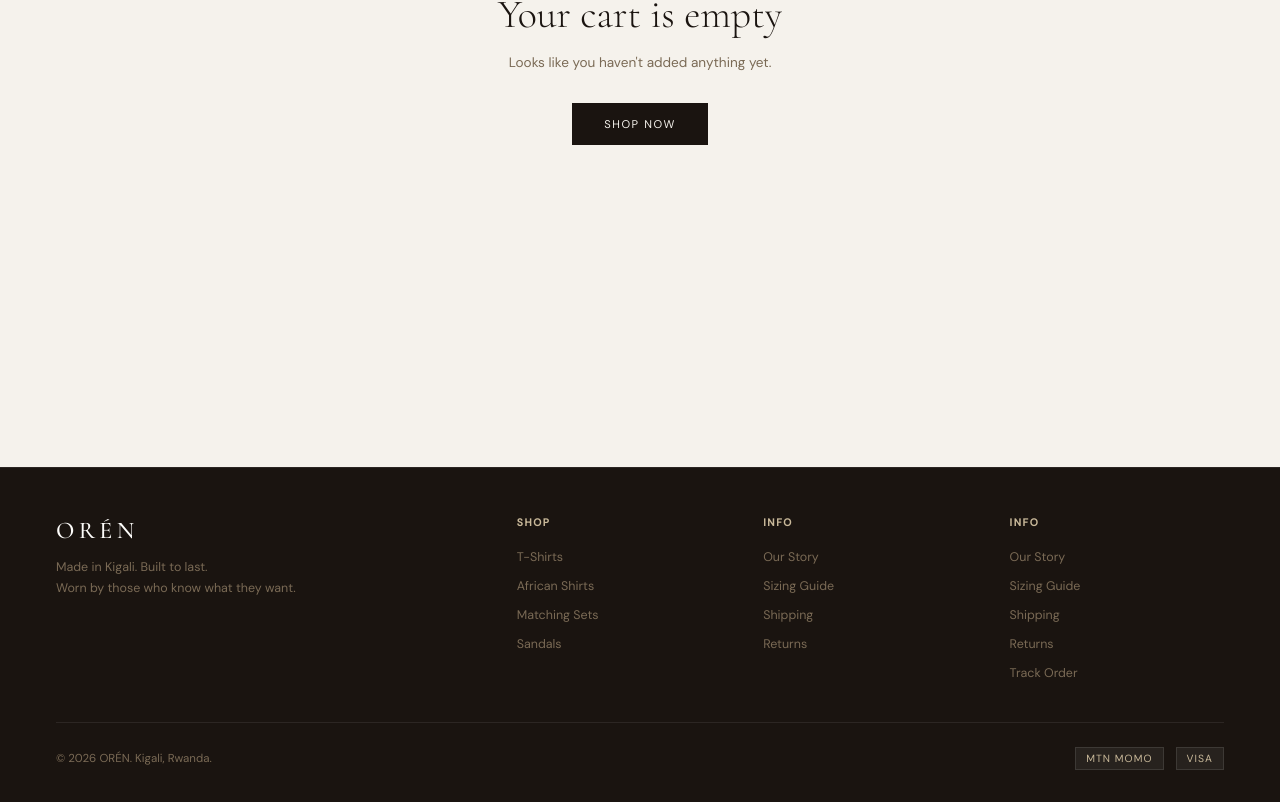
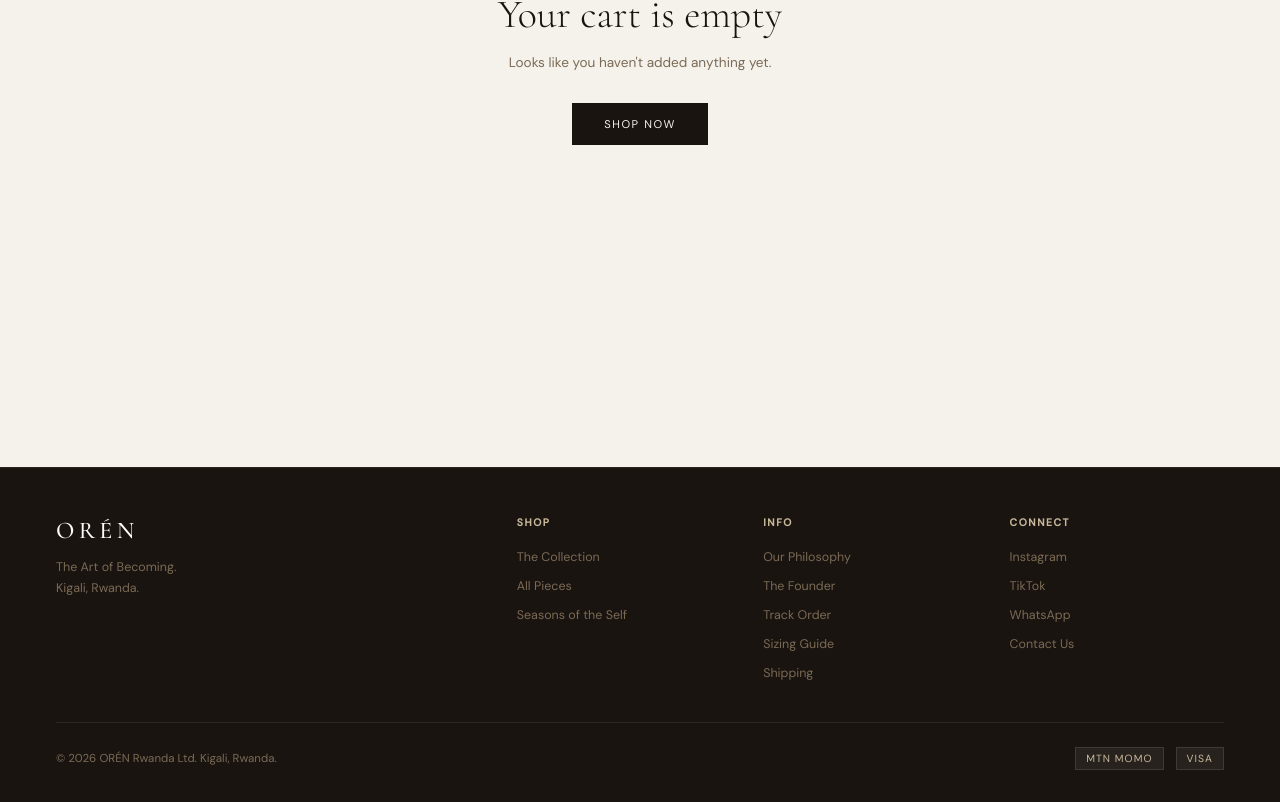
Before and after one commit to Nziza21/oren-store, a React (Vite) app in the folder client/: page /cart in a window 1280 px wide. Shown: the part 333-1135 px from the top of the page. Built offline with nearby package versions, Linux system fonts and the light colour scheme.

Commit message:
feat: ORÉN rebrand — Seasons of the Self, new logo, favicon, philosophy copy

```diff
--- a/client/src/components/Footer.jsx
+++ b/client/src/components/Footer.jsx
@@ -1,42 +1,43 @@
+import { Link } from 'react-router-dom'
+
 const Footer = () => {
   return (
     <footer className="footer">
       <div className="footer-grid">
         <div className="footer-brand">
           <span className="footer-logo">ORÉN</span>
-          <p>Made in Kigali. Built to last.<br />Worn by those who know what they want.</p>
+          <p>The Art of Becoming.<br />Kigali, Rwanda.</p>
         </div>
         <div className="footer-col">
           <h4>Shop</h4>
           <ul>
-            <li><a href="#">T-Shirts</a></li>
-            <li><a href="#">African Shirts</a></li>
-            <li><a href="#">Matching Sets</a></li>
-            <li><a href="#">Sandals</a></li>
+            <li><Link to="/collections">The Collection</Link></li>
+            <li><Link to="/shop">All Pieces</Link></li>
+            <li><Link to="/collections">Seasons of the Self</Link></li>
           </ul>
         </div>
         <div className="footer-col">
           <h4>Info</h4>
           <ul>
-            <li><a href="#">Our Story</a></li>
+            <li><Link to="/our-story">Our Philosophy</Link></li>
+            <li><Link to="/founders">The Founder</Link></li>
+            <li><Link to="/track">Track Order</Link></li>
             <li><a href="#">Sizing Guide</a></li>
             <li><a href="#">Shipping</a></li>
-            <li><a href="#">Returns</a></li>
           </ul>
         </div>
         <div className="footer-col">
-  <h4>Info</h4>
-  <ul>
-    <li><a href="/our-story">Our Story</a></li>
-    <li><a href="#">Sizing Guide</a></li>
-    <li><a href="#">Shipping</a></li>
-    <li><a href="#">Returns</a></li>
-    <li><a href="/track">Track Order</a></li>
-  </ul>
-</div>
+          <h4>Connect</h4>
+          <ul>
+            <li><a href="#">Instagram</a></li>
+            <li><a href="#">TikTok</a>  </li>
+            <li><a href="#">WhatsApp</a></li>
+            <li><a href="#">Contact Us</a></li>
+          </ul>
+        </div>
       </div>
       <div className="footer-bottom">
-        <span className="footer-copy">© 2026 ORÉN. Kigali, Rwanda.</span>
+        <span className="footer-copy">© 2026 ORÉN Rwanda Ltd. Kigali, Rwanda.</span>
         <div className="footer-pay">
           <span className="pay-badge">MTN MoMo</span>
           <span className="pay-badge">Visa</span>
--- a/client/src/components/Hero.jsx
+++ b/client/src/components/Hero.jsx
@@ -4,19 +4,19 @@ const Hero = () => {
   return (
     <section className="hero">
       <div className="hero-left">
-        <div className="hero-tag">New Collection 2026</div>
+        <div className="hero-tag">Debut Collection — Seasons of the Self</div>
         <h1 className="hero-title">
-          Wear What<br />You <em>Actually</em><br />Are
+          The Art of<br /><em>Becoming.</em>
         </h1>
         <p className="hero-sub">
-          Elevated basics, tailored African pieces, and handcrafted leather. Built for people who don't need to follow trends.
+          We do not arrive finished. Clothing for the deliberate evolution — built for the man who is always arriving.
         </p>
         <p className="hero-philosophy">
-          "You don't need excess to be memorable."
+          "Like the pine tree that stands steadfast through changing seasons, we are always becoming."
         </p>
         <div className="hero-actions">
-          <Link to="/shop" className="btn-primary">Shop Now</Link>
-          <Link to="/our-story" className="btn-ghost">Our Story</Link>
+          <Link to="/collections" className="btn-primary">The Collection</Link>
+          <Link to="/our-story" className="btn-ghost">Our Philosophy</Link>
         </div>
       </div>
       <div className="hero-right">
--- a/client/src/components/Marquee.jsx
+++ b/client/src/components/Marquee.jsx
@@ -1,9 +1,9 @@
 const Marquee = () => {
   const items = [
-    'T-Shirts', 'African Shirts', 'Matching Sets',
-    'Leather Sandals', 'Kigali Made', 'Timeless Design',
-    'T-Shirts', 'African Shirts', 'Matching Sets',
-    'Leather Sandals', 'Kigali Made', 'Timeless Design',
+    'Seasons of the Self', 'Debut Collection', 'The Art of Becoming',
+    'Crafted with Intention', 'ORÉN', 'Always Becoming',
+    'Seasons of the Self', 'Debut Collection', 'The Art of Becoming',
+    'Crafted with Intention', 'ORÉN', 'Always Becoming',
   ]
 
   return (
--- a/client/src/components/Story.jsx
+++ b/client/src/components/Story.jsx
@@ -1,19 +1,27 @@
+import { useNavigate } from 'react-router-dom'
+
 const Story = () => {
+  const navigate = useNavigate()
+
   return (
     <section className="story">
       <div className="story-img">
-        <span className="placeholder-text" style={{ color: 'var(--warm)' }}>Campaign Video / Photo</span>
+        <span className="placeholder-text" style={{ color: 'var(--warm)' }}>Campaign Photo</span>
       </div>
       <div className="story-content">
-        <div className="story-tag">Our Story</div>
+        <div className="story-tag">The Philosophy</div>
         <h2 className="story-title">
-          The Same Brand.<br /><em>Elevated.</em>
+          We Do Not<br />Arrive <em>Finished.</em>
         </h2>
         <p className="story-body">
-          What started as a quick store became something we actually believed in. We watched people wear what we made and carry it with confidence — and we knew we couldn't keep treating it casually. This is the same brand you knew. Just taken seriously. New name, new identity, same faces, same love — but now built to last.
+          ORÉN is derived from the ancient Hebrew word for pine tree — a symbol of resilience, longevity, and endurance. Like the tree that grows stronger through every harsh winter, we believe human beings are in a constant state of deliberate evolution. We are always becoming. This clothing is built for that journey.
         </p>
-        <button className="btn-ghost" style={{ borderColor: 'var(--warm)', color: 'var(--warm)' }}>
-          Read More
+        <button
+          className="btn-ghost"
+          style={{ borderColor: 'var(--warm)', color: 'var(--warm)' }}
+          onClick={() => navigate('/our-story')}
+        >
+          Our Philosophy
         </button>
       </div>
     </section>
--- a/client/src/pages/Collections.jsx
+++ b/client/src/pages/Collections.jsx
@@ -7,13 +7,13 @@ import Footer from '../components/Footer'
 const Collections = () => {
   const [sets, setSets] = useState([])
   const [shirts, setShirts] = useState([])
-  const [sandals, setSandals] = useState([])
+  const [pants, setPants] = useState([])
   const navigate = useNavigate()
 
   useEffect(() => {
     axios.get('http://localhost:5000/api/products?category=sets').then(res => setSets(res.data))
     axios.get('http://localhost:5000/api/products?category=shirts').then(res => setShirts(res.data))
-    axios.get('http://localhost:5000/api/products?category=sandals').then(res => setSandals(res.data))
+    axios.get('http://localhost:5000/api/products?category=pants').then(res => setPants(res.data))
   }, [])
 
   return (
@@ -24,17 +24,17 @@ const Collections = () => {
 
         <div className="collections-hero">
           <div className="collections-hero-text">
-            <div className="story-tag">Curated</div>
-            <h1 className="collections-title">The Collections</h1>
-            <p className="collections-sub">Pieces chosen with intention. Worn together or apart.</p>
+            <div className="story-tag">Debut Collection</div>
+            <h1 className="collections-title">Seasons of<br />the Self</h1>
+            <p className="collections-sub">Five pieces. Each named for a stage of the journey. Built to age with you.</p>
           </div>
         </div>
 
         <div className="collections-section">
           <div className="section-header">
             <div>
-              <div className="section-label">Complete Looks</div>
-              <div className="section-title">Full Sets</div>
+              <div className="section-label">The Complete Look</div>
+              <div class="section-title">The Threshold</div>
             </div>
           </div>
           <div className="collections-grid">
@@ -56,8 +56,8 @@ const Collections = () => {
         <div className="collections-section collections-dark">
           <div className="section-header">
             <div>
-              <div className="section-label" style={{ color: 'var(--warm)' }}>Tailored</div>
-              <div className="section-title" style={{ color: 'var(--white)' }}>African Shirts</div>
+              <div className="section-label" style={{ color: 'var(--warm)' }}>The Foundation</div>
+              <div className="section-title" style={{ color: 'var(--white)' }}>The Origin</div>
             </div>
           </div>
           <div className="collections-grid">
@@ -79,12 +79,12 @@ const Collections = () => {
         <div className="collections-section">
           <div className="section-header">
             <div>
-              <div className="section-label">Handcrafted</div>
-              <div className="section-title">Leather Sandals</div>
+              <div className="section-label">The Journey</div>
+              <div className="section-title">The Continuum</div>
             </div>
           </div>
           <div className="collections-grid collections-grid-wide">
-            {sandals.map(product => (
+            {pants.map(product => (
               <div key={product.id} className="collections-card" onClick={() => navigate(`/product/${product.id}`)}>
                 <div className="collections-img collections-img-wide">
                   <span className="placeholder-text">Photo</span>
--- a/client/src/pages/Founders.jsx
+++ b/client/src/pages/Founders.jsx
@@ -20,20 +20,20 @@ const Founders = () => {
             <h1 className="founders-title">Nziza Samuel</h1>
             <p className="founders-role">Software Engineer & Creator of ORÉN</p>
             <p className="founders-bio">
-              I'm a software developer currently pursuing a degree in Software Engineering at African Leadership University. I build things in production — real systems, real products, real impact. ORÉN is what happens when that same mindset meets a love for design, identity, and the way clothes make people feel.
+              I am a software engineer currently pursuing a degree at African Leadership University. I build things in production — real systems, real products, real impact. I have always been driven by creative ideas I can actually execute, and studying what I study makes those dreams feel real every single day.
             </p>
             <p className="founders-bio">
-              I didn't set out to start a clothing brand. I set out to build something I actually believed in. My sister and I had a store that worked — people bought, people wore it, people came back. But we were treating it casually, and I knew it deserved more. So I built the website myself, designed the brand identity, chose every piece with intention, and launched ORÉN properly.
+              ORÉN is my own season of becoming. I started selling clothes with my sister because we saw an opportunity and we took it. People bought, people wore it, people came back. But somewhere along the way I realized we were treating something seriously as if it were casual. So I stopped. I studied the philosophy, designed the identity, built the website myself, sourced every detail of every piece personally, and launched ORÉN properly — as a registered business, with a vision, with intention.
             </p>
             <p className="founders-bio">
-              I lead when it's needed, ask questions when clarity is missing, and take ownership because that's the only way anything actually gets done. ORÉN is that philosophy wearing clothes.
+              I lead when it is needed. I ask questions when clarity is missing. I take ownership because that is the only way anything actually gets done. ORÉN is that philosophy wearing clothes. I am not finished. I am becoming. And everything I build reflects that.
             </p>
             <button
               className="btn-ghost"
               style={{ marginTop: '1rem', alignSelf: 'flex-start' }}
               onClick={() => navigate('/our-story')}
             >
-              Read Our Story
+              Read Our Philosophy
             </button>
           </div>
         </div>
@@ -42,7 +42,7 @@ const Founders = () => {
           <div className="founders-philosophy-inner">
             <div className="story-tag">The Belief</div>
             <h2 className="founders-philosophy-title">
-              "You don't need excess<br />to be <em>memorable.</em>"
+              "We do not arrive finished.<br /><em>We are always becoming.</em>"
             </h2>
           </div>
         </div>
--- a/client/src/pages/OurStory.jsx
+++ b/client/src/pages/OurStory.jsx
@@ -13,8 +13,8 @@ const OurStory = () => {
 
         <div className="our-story-hero">
           <div className="our-story-hero-text">
-            <div className="story-tag">Our Story</div>
-            <h1 className="our-story-title">The Same Brand.<br /><em>Elevated.</em></h1>
+            <div className="story-tag">The Philosophy</div>
+            <h1 className="our-story-title">The Art of<br /><em>Becoming.</em></h1>
           </div>
           <div className="our-story-hero-img">
             <span className="placeholder-text">Campaign Photo</span>
@@ -23,22 +23,32 @@ const OurStory = () => {
 
         <div className="our-story-body">
           <div className="our-story-section">
-            <div className="story-tag">Where It Started</div>
-            <p>What started as a quick online store became something we actually believed in. We were selling t-shirts — blanks and printed ones — and people were buying. The audience grew, the orders came in, and somewhere in the middle of all that we realized this wasn't just a side hustle. People were wearing what we made and carrying it with confidence. That meant something.</p>
+            <div className="story-tag">The Name</div>
+            <p>ORÉN is derived from the ancient Hebrew word oren — meaning pine tree. The pine does not rush its growth. It deepens its roots through harsh winters, stands steadfast through changing winds, and builds its strength layer by layer, season by season. Every ring inside that tree is a record of everything it has survived and everything it has become.</p>
           </div>
 
           <div className="our-story-section">
-            <div className="story-tag">The Shift</div>
-            <p>So we stopped. We took the time to ask what this brand actually was. Not what it was selling, but what it stood for. The answer was simple: refinement without excess. Pieces that feel intentional. Clothes that don't chase trends because they don't need to. That's when ORÉN was born — not as a rebrand, but as a commitment to do this properly.</p>
+            <div className="story-tag">The Accent</div>
+            <p>The É is not decoration. The sharp accent mark over the É was designed deliberately — it mirrors the shape of a pine needle, anchoring the name to its origin. And if you look closely, it points upward. A subtle, quiet nod to the only direction that matters: forward. Upward. Becoming.</p>
           </div>
 
           <div className="our-story-section">
-            <div className="story-tag">What ORÉN Is</div>
-            <p>ORÉN is elevated basics, tailored African shirts and matching pants, and handcrafted leather sandals. Everything is chosen with care. Everything carries the logo quietly. Nothing screams. You don't need excess to be memorable — and every piece we make is built around that belief.</p>
+            <div className="story-tag">The Belief</div>
+            <p>We do not arrive finished. To be human is to exist in a state of constant, deliberate evolution. We move through the seasons of our lives — from the student finding footing, to the employee mastering a craft, to the visionary building a legacy. We transition from uncertainty to quiet confidence, from fear to resilience. We are always becoming.</p>
+          </div>
+
+          <div className="our-story-section">
+            <div className="story-tag">The Clothing</div>
+            <p>Fashion is the physical uniform of our evolution. Every time a human being steps into a new phase of life, the very first thing they change is how they dress. ORÉN is designed specifically to be the uniform for those transitions. Not loud. Not trend-chasing. Not trying too hard. Crafted with architectural precision, uncompromising textures, and an understated silhouette — each piece speaks in a whisper. It does not shout for attention. It commands respect through pure substance and impeccable taste.</p>
+          </div>
+
+          <div className="our-story-section">
+            <div className="story-tag">The Collection</div>
+            <p>Seasons of the Self is our debut. Five pieces. Each named for a stage of the journey. Each built to age with you, to wear in beautifully over time — getting better as you get better. This is not fashion. This is an anchor for the journey.</p>
           </div>
 
           <div className="our-story-founder-cta">
-            <p>"You give the name meaning. The name doesn't give meaning to you."</p>
+            <p>"You are an unwritten sentence. An ongoing story. ORÉN: The Art of Becoming."</p>
             <button
               className="btn-ghost"
               onClick={() => navigate('/founders')}
```
Also changed, not shown: client/src/index.css (+10 -4 lines), client/public/favicon.png, client/src/assets/oren-logo.png.
